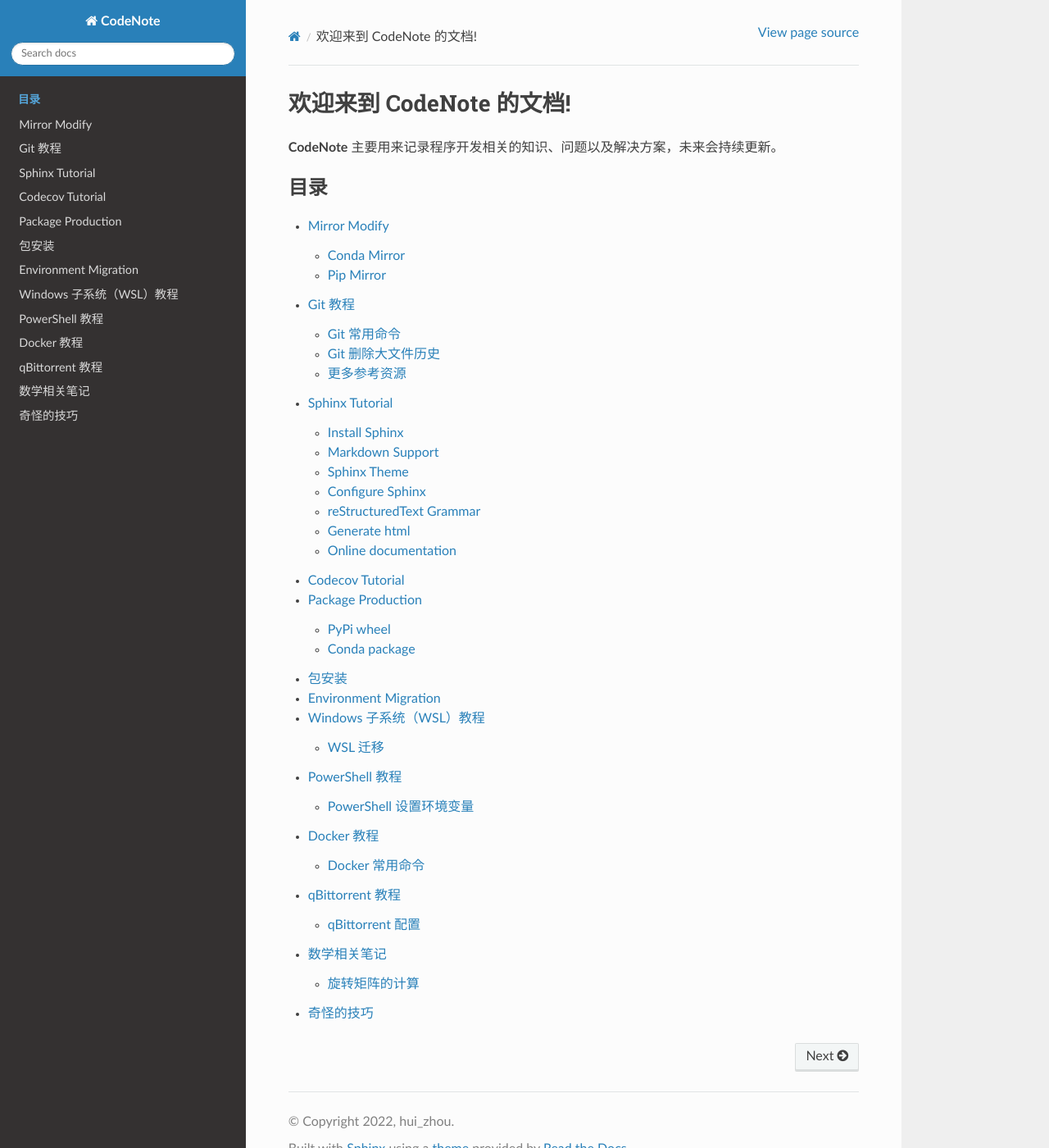
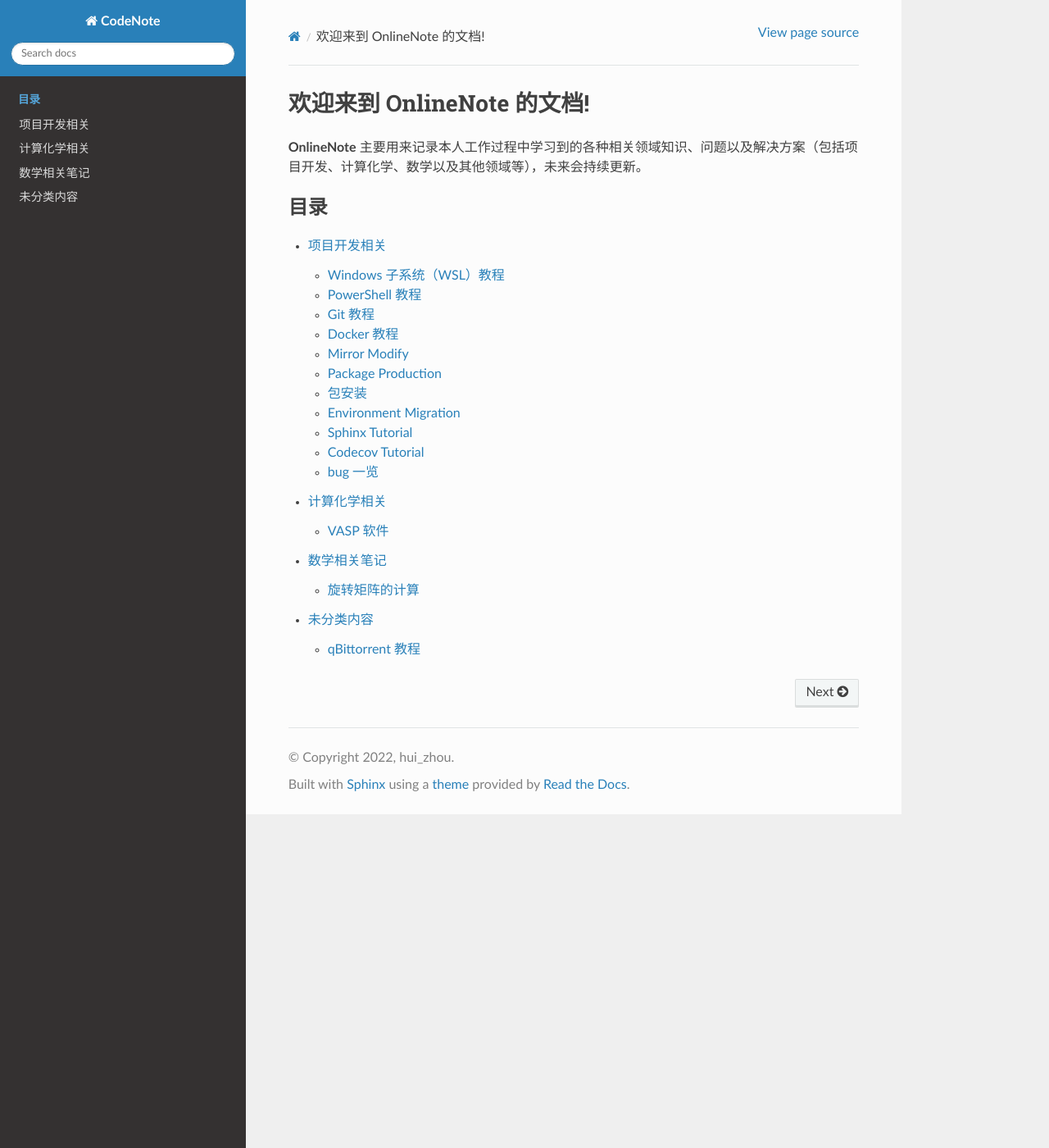
Before and after one commit to Rasic2/CodeNote, a Sphinx documentation site: the page built from docs/source/index.rst, in a window 1280 px wide and 1400 px high. Shown: the whole window at 82% size. Built offline with Sphinx 7.4.7 and the Read the Docs theme 2.0.0, drawn with Linux system fonts in a browser that asks for light colours.

Commit message:
fold the OnlineNote

```diff
--- a/docs/source/tricks.md
+++ b/docs/source/bug.md
@@ -1,7 +1,6 @@
-# 奇怪的技巧
+# bug 一览
 
 - `Pycharm` 的快捷键 `Ctrl+Alt+L` 与网易云音乐不兼容
 - 使用 `conda-build` 制作包时注意 conda 的版本，发现 `conda 4.14.0` 和 `conda-build 3.22.0` 不兼容, 需降级为 `conda 4.12.0`，详情看[这里](https://github.com/conda/conda-build/issues/4484)
 - 使用环境中的 `conda` 命令需要指明路径，例如, `~/anaconda3/envs/gvasp-build/bin/conda`，否则使用的还是`base`下的`conda`命令。
 - 当使用 `conda env list` 之后显示 `[y/N]`，后续不论输入 y 还是 N，都没有任何反馈时，执行`conda init`可解决。
-- VASP 的 `NELECT` 参数不能等于 0，可设为 0.0001 替代。
--- /dev/null
+++ b/docs/source/chemistry.md
@@ -0,0 +1,7 @@
+# 计算化学相关
+
+## VASP 软件
+
+### 技巧
+
+- VASP 的 `NELECT` 参数不能等于 0，可设为 0.0001 替代。
--- /dev/null
+++ b/docs/source/code.rst
@@ -0,0 +1,19 @@
+项目开发相关
+====================================
+
+本专题主要记录项目开发相关的内容，主要涉及项目开发过程中用到的工具（git、docker、各种终端等）、项目教程制作（sphinx等）、项目打包（pip、conda等）、自动化测试等内容。
+
+.. toctree::
+   :maxdepth: 2
+   :caption: 目录
+
+   wsl.md
+   powershell.md
+   git.md
+   docker.md
+   mirror.rst
+   package.rst
+   migration.rst
+   sphinx.md
+   codecov.md
+   bug.md
--- a/docs/source/index.rst
+++ b/docs/source/index.rst
@@ -1,21 +1,13 @@
-欢迎来到 CodeNote 的文档!
+欢迎来到 OnlineNote 的文档!
 ====================================
 
-:program:`CodeNote` 主要用来记录程序开发相关的知识、问题以及解决方案，未来会持续更新。
+:program:`OnlineNote` 主要用来记录本人工作过程中学习到的各种相关领域知识、问题以及解决方案（包括项目开发、计算化学、数学以及其他领域等），未来会持续更新。
 
 .. toctree::
    :maxdepth: 2
    :caption: 目录
 
-   mirror.rst
-   git.md
-   sphinx.md
-   codecov.md
-   package.rst
-   migration.rst
-   wsl.md
-   powershell.md
-   docker.md
-   qbittorrent.md
+   code.rst
+   chemistry.md
    math.md
-   tricks.md
+   others.rst
--- /dev/null
+++ b/docs/source/others.rst
@@ -0,0 +1,8 @@
+未分类内容
+======================
+
+.. toctree::
+   :maxdepth: 2
+   :caption: 目录
+
+   qbittorrent.md
```
